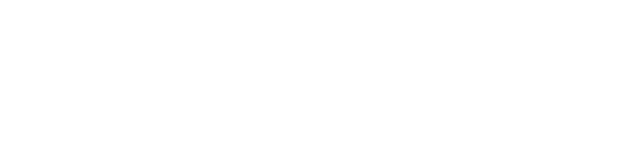
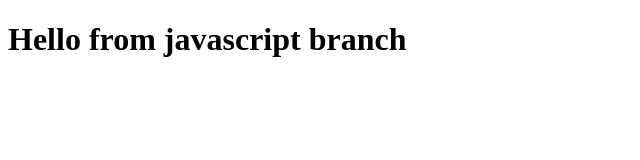
Before and after one commit to frankleonardopumachara/practice-github, a website: page src/index.html in a window 1280 px wide. Shown: the whole page, without its empty margins (0-640 px from the left). Drawn offline with Linux system fonts and the light colour scheme.

Commit message:
h1 in index html

```diff
--- a/src/index.html
+++ b/src/index.html
@@ -7,6 +7,6 @@
       <title>Document</title>
    </head>
    <body>
-
+       <h1>Hello from javascript branch</h1>
    </body>
 </html>
```
